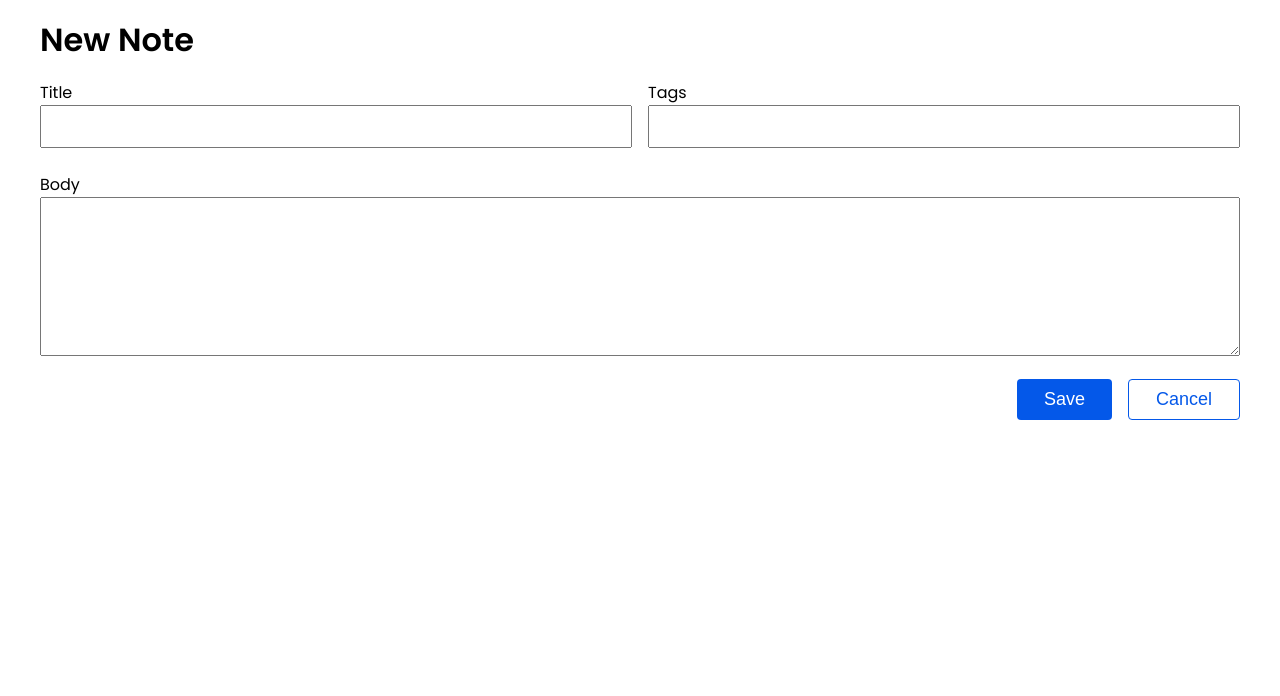
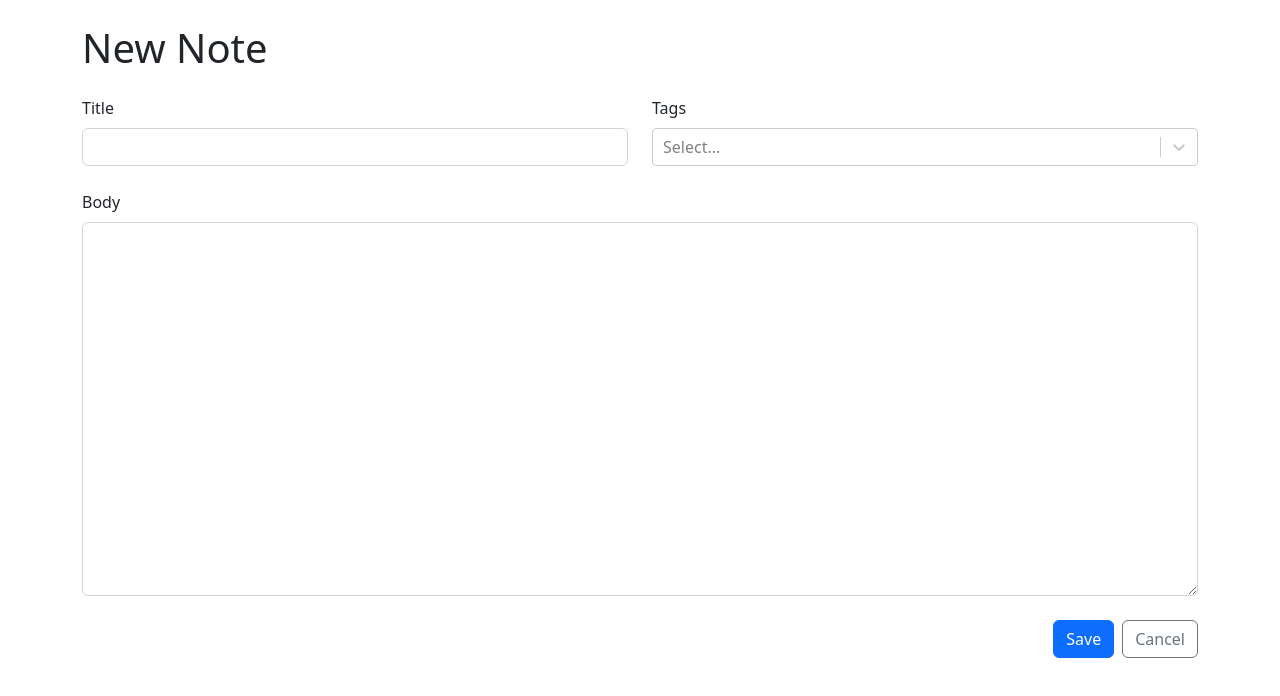
Before and after one commit to yashwanth-git/notes-app, a React (Vite) app: page /new in a window 1280 px wide. Shown: the top 696 px of the page. Built offline with nearby package versions, Linux system fonts and the light colour scheme.

Commit message:
moved from styled-components to bootstrap

```diff
--- a/package.json
+++ b/package.json
@@ -14,7 +14,7 @@
     "react-bootstrap": "^2.7.0",
     "react-dom": "^18.2.0",
     "react-router-dom": "^6.4.3",
-    "styled-components": "^5.3.6"
+    "react-select": "^5.7.0"
   },
   "devDependencies": {
     "@types/react": "^18.0.24",
--- a/src/App.tsx
+++ b/src/App.tsx
@@ -1,35 +1,37 @@
+import "bootstrap/dist/css/bootstrap.min.css";
+import { Container } from "react-bootstrap";
 import { Routes, Route, Navigate } from "react-router-dom";
-import GlobalStyle from "./GlobalStyle";
 import { NewNote } from "./NewNote";
 
 export type Note = {
-  id: string
-} & NoteData
+  id: string;
+} & NoteData;
 
 export type NoteData = {
-  title: string
-  markdown: string
-  tags: Tag[]
-}
+  title: string;
+  markdown: string;
+  tags: Tag[];
+};
 
 export type Tag = {
-  id: string
-  label: string
-}
+  id: string;
+  label: string;
+};
 
 const App = () => {
   return (
     <>
-      <GlobalStyle />
+      <Container className="my-4">
         <Routes>
           <Route path="/" element={<h1>Hi</h1>} />
-        <Route path="/new" element={<NewNote/>} />
+          <Route path="/new" element={<NewNote />} />
           <Route path="/:id">
             <Route index element={<h1>Show</h1>} />
             <Route path="edit" element={<h1>Edit</h1>} />
           </Route>
           <Route path="*" element={<Navigate to="/" />} />
         </Routes>
+      </Container>
     </>
   );
 };
--- a/src/GlobalStyle.tsx
+++ /dev/null
@@ -1,25 +0,0 @@
-import { createGlobalStyle } from "styled-components";
-
-const GlobalStyle = createGlobalStyle`
-    *{
-        box-sizing: border-box;
-        padding:0;
-        margin:0;
-    }
-    html{
-        &::-webkit-scrollbar{
-            width:0.5rem;
-        }
-        &::-webkit-scrollbar-thumb{
-            background-color:darkgray;
-        }
-    }
-    body, textarea{
-        font-family:'Poppins',sans-serif;
-    }
-    .container{
-        padding: 0 2.5em;
-    }
-`;
-
-export default GlobalStyle;
--- a/src/NewNote.tsx
+++ b/src/NewNote.tsx
@@ -1,21 +1,12 @@
-import styled from "styled-components";
 import { NoteForm } from "./NoteForm";
 
 export const NewNote = () => {
   return (
-    <div className="container">
-      <StyledNewNote>
-        <h1>New Note</h1>
-        <NoteForm />
-      </StyledNewNote>
-    </div>
+    <>
+        <h1 className="mb-4">New Note</h1>
+        <NoteForm onSubmit={function (data: NoteData): void {
+        throw new Error("Function not implemented.");
+      } }/>
+    </>
   );
 };
-
-const StyledNewNote = styled.div`
-  h1 {
-    font-size: 2rem;
-    margin: 0.5em 0;
-    font-weight: 600;
-  }
-`;
--- a/src/NoteForm.tsx
+++ b/src/NoteForm.tsx
@@ -1,4 +1,6 @@
 import { FormEvent, useRef, useState } from "react";
+import { Button, Col, Form, Row, Stack } from "react-bootstrap";
+import CreatableReactSelect from "react-select/creatable";
 import { Link } from "react-router-dom";
 import styled from "styled-components";
 import { NoteData, Tag } from "./App";
@@ -21,81 +23,37 @@
     });
   };
   return (
-    <StyledForm onSubmit={handleSubmit}>
-      <Group>
-        <Input>
-          <label htmlFor="title">Title </label>
-          <input type="text" id="title" placeholder=" " required />
-        </Input>
-        <Input>
-          <label htmlFor="tags">Tags</label>
-          <input type="text" id="tags" placeholder=" " required />
-        </Input>
-      </Group>
-      <TextArea>
-        <label>Body</label>
-        <textarea id="body" rows={5} required />
-      </TextArea>
-      <Group className="mt-1 pull-right">
-        <PButton>Save</PButton>
-        <Link to="..">
-          <SButton>Cancel</SButton>
-        </Link>
-      </Group>
-    </StyledForm>
+    <Form onSubmit={handleSubmit}>
+      <Stack gap={4}>
+        <Row>
+          <Col>
+            <Form.Group controlId="title">
+              <Form.Label>Title</Form.Label>
+              <Form.Control ref={titleRef} required />
+            </Form.Group>
+          </Col>
+          <Col>
+            <Form.Group controlId="tags">
+              <Form.Label>Tags</Form.Label>
+              <CreatableReactSelect isMulti />
+            </Form.Group>
+          </Col>
+        </Row>
+        <Form.Group controlId="markdown">
+          <Form.Label>Body</Form.Label>
+          <Form.Control required as="textarea" ref={markdownRef} rows={15} />
+        </Form.Group>
+        <Stack direction="horizontal" gap={2} className="justify-content-end">
+          <Button type="submit" variant="primary">
+            Save
+          </Button>
+          <Link to="..">
+            <Button type="button" variant="outline-secondary">
+              Cancel
+            </Button>
+          </Link>
+        </Stack>
+      </Stack>
+    </Form>
   );
 };
-
-const StyledForm = styled.form``;
-const Group = styled.div`
-  display: flex;
-  flex-direction: row;
-  gap: 1rem;
-  &.pull-right {
-    justify-content: flex-end;
-  }
-  &.mt-1 {
-    margin-top: 1em;
-  }
-`;
-const Input = styled.div`
-  position: relative;
-  width: 50%;
-  input {
-    width: 100%;
-    padding: 0.5em 0.75em;
-    font-size: 1.125rem;
-  }
-  input:focus {
-    outline-color: #0560ff;
-  }
-`;
-const TextArea = styled.div`
-  margin-top: 1.5em;
-  label {
-    display: block;
-  }
-  textarea {
-    width: 100%;
-    padding: 1em;
-    font-size: 1rem;
-  }
-`;
-const PButton = styled.button`
-  font-size: 1.125rem;
-  padding: 0.5em 1.5em;
-  background-color: #0458e9;
-  border-radius: 0.25rem;
-  border: 0;
-  cursor: pointer;
-  color: #ffffff;
-`;
-const SButton = styled.button`
-  font-size: 1.125rem;
-  padding: 0.5em 1.5em;
-  cursor: pointer;
-  border: 0.1rem solid #0458e9;
-  color: #0458e9;
-  border-radius: 0.25rem;
-  background: #fff;
-`;
```
Also changed, not shown: 1 other file (tests, documents, lock files or other folders). Lines whose indentation alone changed are shown as unchanged.
